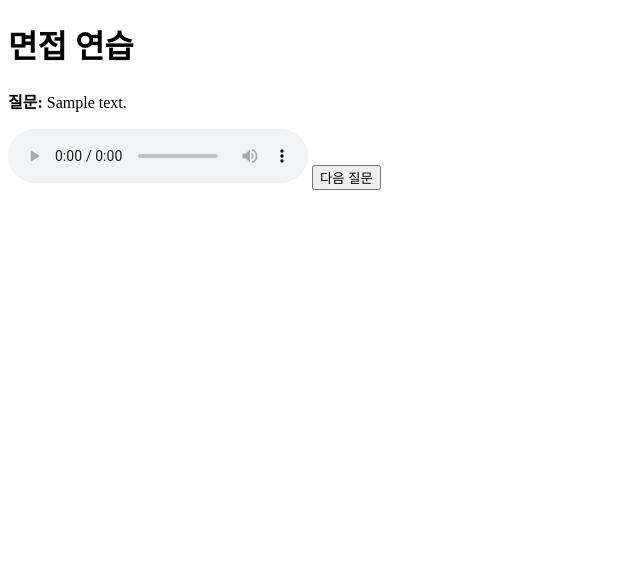
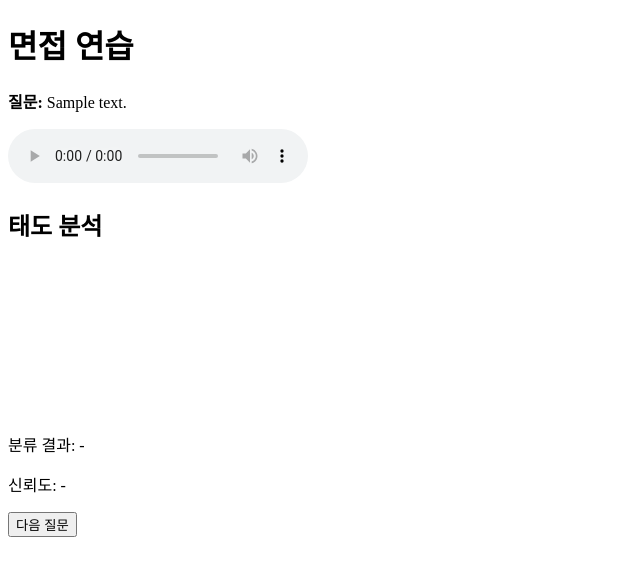
Before and after one commit to eonpark/senior-job-rec, a FastAPI app: template backend/templates/tts.html in a window 1280 px wide. Shown: the top 576 px of the page, without its empty margins (0-640 px from the left). Run offline with FastAPI, Linux system fonts and the light colour scheme; the template is opened without the code that fills it: most values are stand-ins (such as "Sample title", 1, 10 or a date in 2020).

Commit message:
fix: fix tts html file

```diff
--- a/backend/templates/tts.html
+++ b/backend/templates/tts.html
@@ -3,17 +3,31 @@
 <head>
     <meta charset="UTF-8">
     <meta name="viewport" content="width=device-width, initial-scale=1.0">
-    <title>질문 음성</title>
+    <title>질문 및 분석</title>
 </head>
 <body>
     <h1>면접 연습</h1>
-    <div id="question-area">
+
+    <!-- 질문 영역 -->
+    <div>
         <p><strong>질문:</strong> {{ question_text }}</p>
     </div>
     <audio controls autoplay>
         <source src="{{ audio_file }}" type="audio/mpeg">
         음성 재생을 지원하지 않는 브라우저입니다.
     </audio>
+
+    <!-- 태도 분석 -->
+    <h2>태도 분석</h2>
+    <div id="webcam-container">
+        <video id="webcam" autoplay playsinline></video>
+        <canvas id="canvas" style="display:none;"></canvas>
+    </div>
+    <div id="result">
+        <p>분류 결과: <span id="label">-</span></p>
+        <p>신뢰도: <span id="confidence">-</span></p>
+    </div>
+
     {% if next_index is not none %}
     <a href="/tts/{{ next_index }}">
         <button>다음 질문</button>
@@ -21,5 +35,61 @@
     {% else %}
     <p>모든 질문이 완료되었습니다!</p>
     {% endif %}
+
+    <script>
+        const video = document.getElementById('webcam');
+        const canvas = document.getElementById('canvas');
+        const resultLabel = document.getElementById('label');
+        const resultConfidence = document.getElementById('confidence');
+
+        // 웹캠 초기화
+        async function initWebcam() {
+            const stream = await navigator.mediaDevices.getUserMedia({ video: true });
+            video.srcObject = stream;
+        }
+
+        // 실시간 분석 (WebSocket 사용)
+        function startWebSocketAnalysis() {
+            const websocket = new WebSocket("ws://127.0.0.1:8000/ws/analyze");
+            const context = canvas.getContext("2d");
+            canvas.width = 224; // Teachable Machine 모델의 입력 크기
+            canvas.height = 224;
+
+            websocket.onopen = () => {
+                console.log("WebSocket 연결 열림");
+
+                // 주기적으로 프레임 전송
+                setInterval(() => {
+                    // 캔버스에 현재 프레임 캡처
+                    context.drawImage(video, 0, 0, canvas.width, canvas.height);
+                    const imageData = canvas.toDataURL("image/jpeg");
+                    const base64Data = imageData.split(",")[1]; // Base64 데이터 추출
+                    websocket.send(base64Data); // WebSocket으로 전송
+                }, 500); // 0.5초 간격으로 프레임 전송
+            };
+
+            websocket.onmessage = (event) => {
+                const data = JSON.parse(event.data);
+                if (data.error) {
+                    console.error(data.error);
+                } else {
+                    // 분석 결과 업데이트
+                    resultLabel.textContent = data.label;
+                    resultConfidence.textContent = `${(data.confidence * 100).toFixed(2)}%`;
+                }
+            };
+
+            websocket.onerror = (error) => {
+                console.error("WebSocket 에러:", error);
+            };
+
+            websocket.onclose = () => {
+                console.log("WebSocket 연결 닫힘");
+            };
+        }
+
+        // 웹캠 초기화 및 실시간 분석 시작
+        initWebcam().then(startWebSocketAnalysis);
+    </script>
 </body>
 </html>
```
